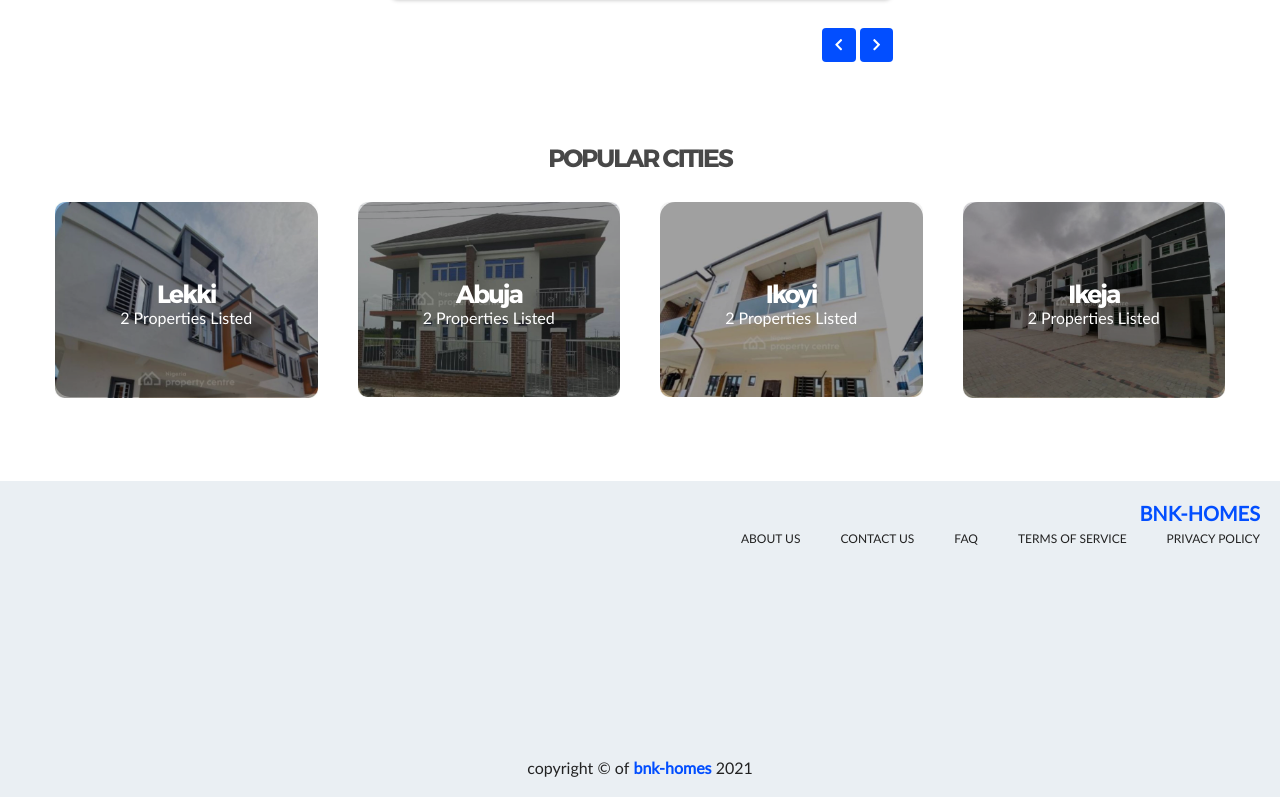
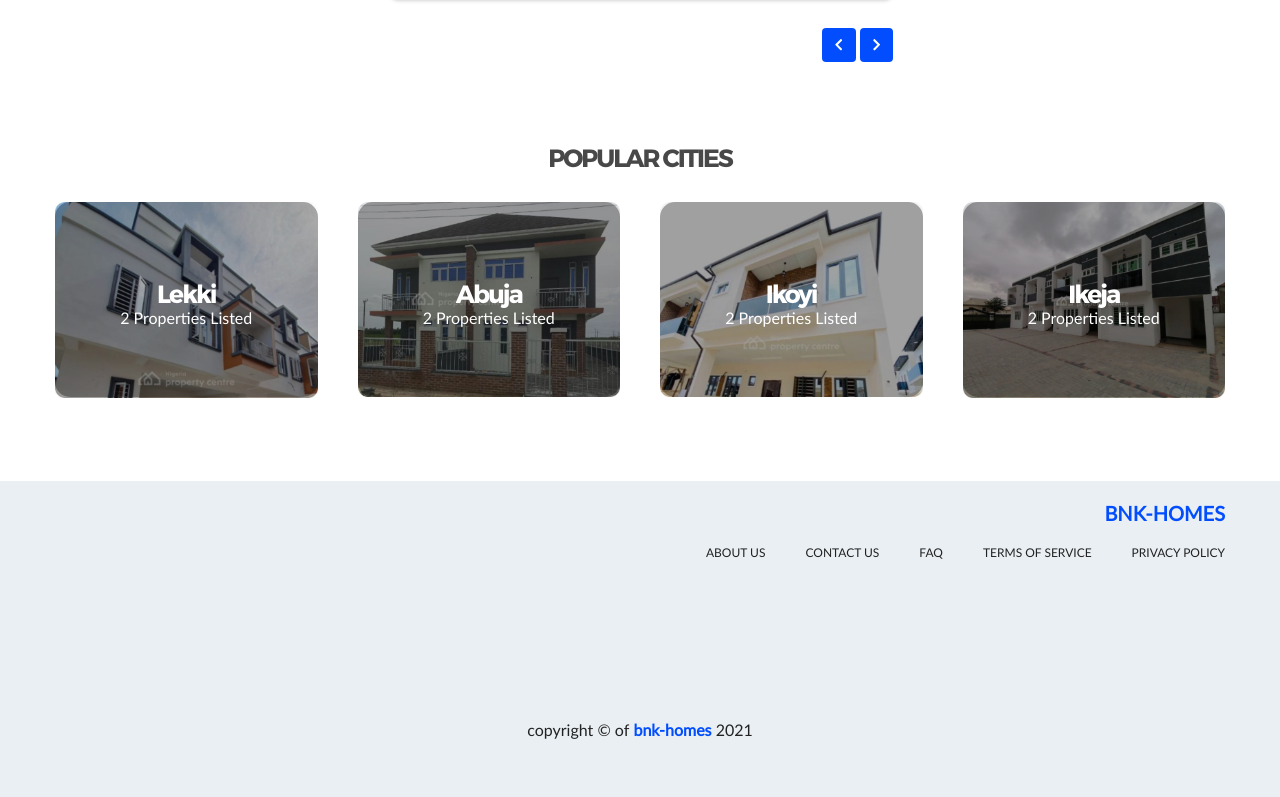
Before and after one commit to peterihimire/benkih-homes-react, a React (Create React App) app: page / in a window 1280 px wide. Shown: the part 9415-10212 px from the top of the page. Built offline with nearby package versions, Linux system fonts and the light colour scheme.

Commit message:
Added new components like the about-banner and the contact-banner and their corresponding css files and also I worked on the footer about page and home-page completion

```diff
--- a/src/App.css
+++ b/src/App.css
@@ -59,4 +59,5 @@ footer {
   bottom: 0;
   width: 100%;
   height: 316px; /*Footer height*/
+  padding: 0 2rem;
 }
--- a/src/index.css
+++ b/src/index.css
@@ -55,10 +55,12 @@
   --light-blue: #eef8ff;
   --main-spacing: 0.2rem;
   --line-height: 1.4;
-  --large-font: 5.5rem;
+
+  --large-font: 5rem;
   --medium-font: 2.5rem;
   --small-font: 2rem;
   --xsmall-font: 1.5rem;
+
   --main-shadow: 1px 4px 4px rgba(0, 0, 0, 0.04);
 
   --font: "lato", sans-serif;
--- a/src/properties/pages/AboutPage.js
+++ b/src/properties/pages/AboutPage.js
@@ -1,9 +1,19 @@
 import React from "react";
+import Footer from "../../shared/components/Footer";
+import Navbar from "../../shared/components/Navigation/Navbar";
+import AboutBanner from "../../shared/components/AboutBanner";
 
 const AboutPage = () => {
   return (
-    <div>
-      <h2>This is the about page</h2>
+    <div id="page-container" className="App">
+      <div id="content-wrapper">
+        <Navbar />
+        <AboutBanner />
+        <div className="main-content">
+          <div className="main-content-container"></div>
+        </div>
+      </div>
+      <Footer />
     </div>
   );
 };
--- a/src/properties/pages/HomePage.js
+++ b/src/properties/pages/HomePage.js
@@ -24,7 +24,6 @@ const HomePage = () => {
           </div>
         </div>
       </div>
-
       <Footer />
     </div>
   );
--- /dev/null
+++ b/src/shared/components/AboutBanner.css
@@ -0,0 +1,54 @@
+.about-banner {
+  position: relative !important;
+  height: 40vh;
+  min-height: 300px;
+  padding-top: 0;
+  background-color: red;
+  background: linear-gradient(
+      to right,
+      rgba(0, 0, 0, 0.604),
+      rgba(0, 0, 0, 0.604)
+    ),
+    url("../../assets/home-img.jpg") center/cover no-repeat;
+  padding: 0 2rem;
+  color: var(--main-white);
+}
+/* FOR VERTICAL CENTERING OF CONTENT */
+.about-banner-content {
+  height: 40vh;
+  position: relative;
+}
+.about-banner-left {
+  width: 300px;
+  position: absolute;
+  top: 30%;
+}
+.about-banner-left h1 {
+  font-size: 3.5rem;
+}
+.about-banner-left p {
+  padding: 1rem 0 2rem 0;
+}
+/* TABLET */
+@media screen and (min-width: 768px) {
+  .about-banner-left {
+    width: 700px;
+    position: absolute;
+    top: 35%;
+  }
+}
+/* LAPTOP */
+@media (min-width: 993px) {
+  .about-banner-container {
+    max-width: 117rem;
+    margin: 0 auto;
+  }
+  .about-banner-left {
+    width: 700px;
+    position: absolute;
+    top: 35%;
+  }
+  .about-banner-left h1 {
+    font-size: var(--large-font);
+  }
+}
--- /dev/null
+++ b/src/shared/components/AboutBanner.js
@@ -0,0 +1,18 @@
+import React from "react";
+import "./AboutBanner.css";
+
+const AboutBanner = () => {
+  return (
+    <div className="about-banner">
+      <div className="about-banner-container">
+        <div className="about-banner-content">
+          <div className="about-banner-left">
+            <h1>Home Means Comfort, Care, Memories and Happiness</h1>
+          </div>
+        </div>
+      </div>
+    </div>
+  );
+};
+
+export default AboutBanner;
--- a/src/shared/components/Footer.css
+++ b/src/shared/components/Footer.css
@@ -3,33 +3,20 @@ footer {
   color: var(--main-black);
 }
 footer .footer-logo {
-  position: absolute;
-  width: 100%;
-  display: flex;
-  justify-content: flex-start;
-  top: 20px;
-  padding: 0 2rem;
+  padding: 2rem 0 0 0rem;
   font-size: 2rem;
   text-decoration: none;
   text-transform: uppercase;
   color: var(--primary-color) !important;
 }
 .upper-footer {
-  position: absolute;
-  top: 50px;
-  width: 100%;
   display: flex;
   justify-content: flex-start;
-  padding: 0 2rem;
+  padding: 2rem 0 16rem 0rem;
 }
 .upper-footer ul {
   display: flex;
   flex-wrap: wrap;
-  /* display: grid;
-  grid-template-columns: repeat(auto-fill, minmax(150px, 1fr));
-  grid-row-gap: 1rem;
-  grid-column-gap: 1rem;
-  width: 50%; */
 }
 .upper-footer li {
   list-style: none;
@@ -42,10 +29,8 @@ footer .footer-logo {
   color: var(--main-black);
 }
 .lower-footer {
-  position: absolute;
   bottom: 20px;
   display: flex;
-  width: 100%;
   justify-content: center;
 }
 .lower-footer span {
@@ -61,24 +46,18 @@ footer .footer-logo {
   }
 
   footer .footer-logo {
-    position: absolute;
-    width: 100%;
     display: flex;
     justify-content: flex-end;
     top: 20px;
-    padding: 0 2rem;
     font-size: 2rem;
     text-decoration: none;
     text-transform: uppercase;
     color: var(--primary-color) !important;
   }
   .upper-footer {
-    position: absolute;
     top: 50px;
-    width: 100%;
     display: flex;
     justify-content: flex-end;
-    padding: 0 2rem;
   }
 }
 /* LAPTOP */
@@ -91,23 +70,22 @@ footer .footer-logo {
   }
 
   footer .footer-logo {
-    position: absolute;
-    width: 100%;
     display: flex;
     justify-content: flex-end;
     top: 20px;
-    padding: 0 2rem;
     font-size: 2rem;
     text-decoration: none;
     text-transform: uppercase;
     color: var(--primary-color) !important;
   }
+  .upper-footer-wrapper {
+    max-width: 117rem;
+    width: 100%;
+    margin: 0 auto;
+  }
   .upper-footer {
-    position: absolute;
     top: 50px;
-    width: 100%;
     display: flex;
     justify-content: flex-end;
-    padding: 0 2rem;
   }
 }
--- a/src/shared/components/Footer.js
+++ b/src/shared/components/Footer.js
@@ -5,9 +5,11 @@ import { Link } from "react-router-dom";
 const Footer = () => {
   return (
     <footer>
+      <div className="upper-footer-wrapper">
         <div className="footer-logo">
           <b> bnk-homes</b>
         </div>
+
         <div className="upper-footer">
           <ul>
             <li>
@@ -27,6 +29,7 @@ const Footer = () => {
             </li>
           </ul>
         </div>
+
         <div className="lower-footer">
           <p>
             copyright &copy; of
@@ -36,6 +39,7 @@ const Footer = () => {
             2021
           </p>
         </div>
+      </div>
     </footer>
   );
 };
```
Also changed, not shown: src/shared/components/ContactBanner.css (added), src/shared/components/ContactBanner.js (added). Lines whose indentation alone changed are shown as unchanged.
